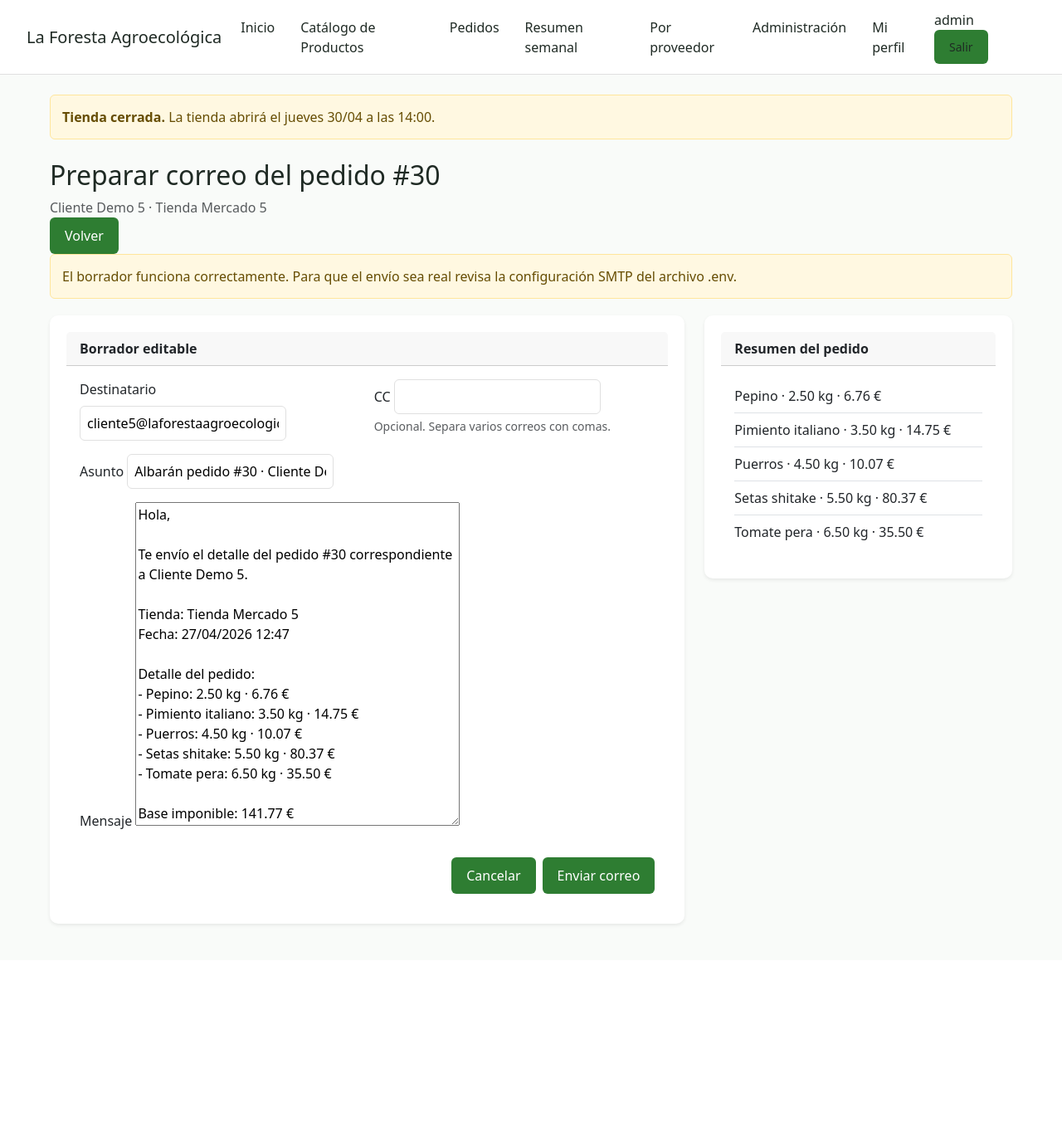
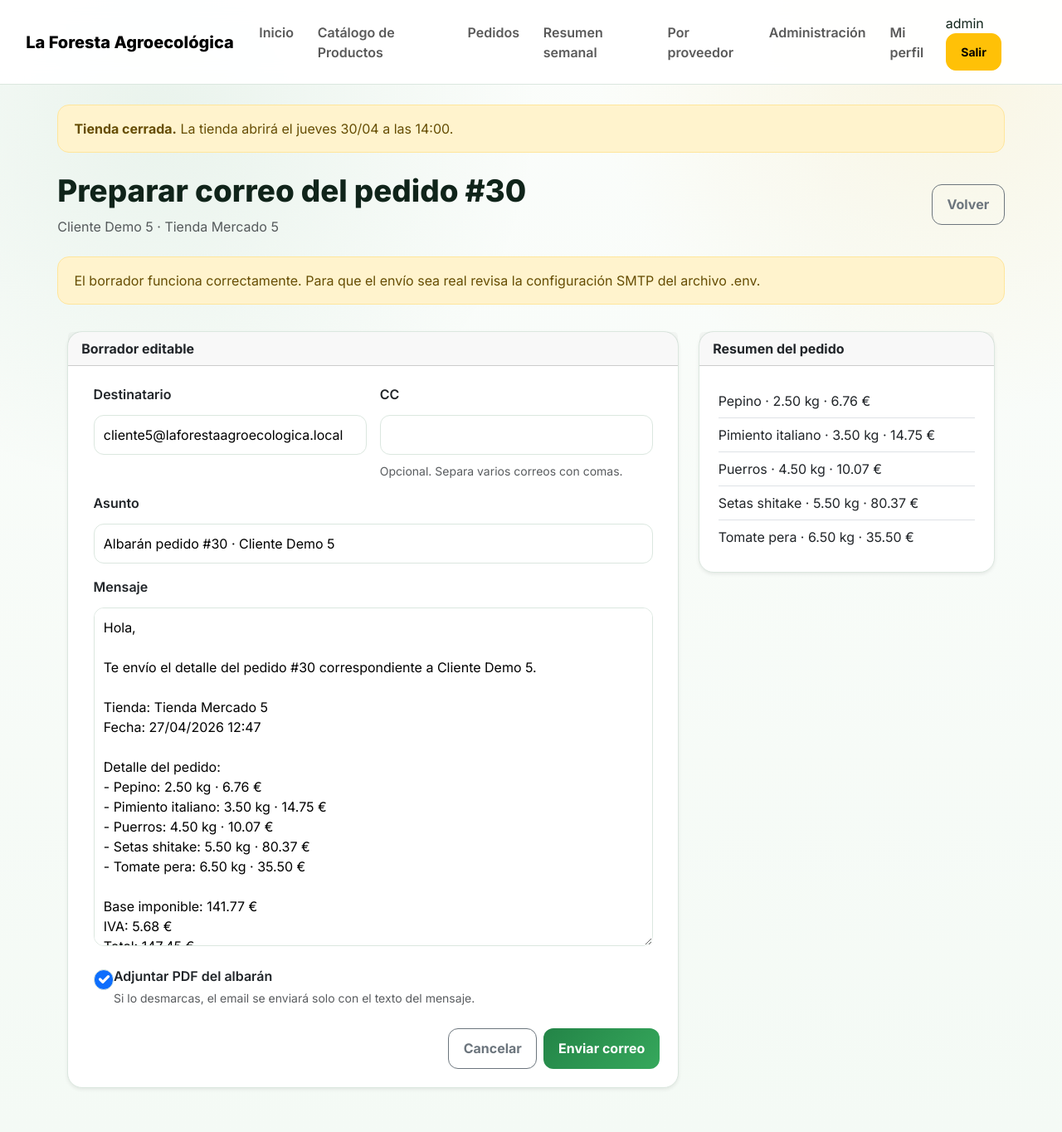
Before and after one commit to YonBer96/eco-tienda, a Django app: page /reportes/pedido/30/email/ in a window 1280 px wide. Shown: the whole page at 83% size. Before the commit the page ends 1116 px from the top, so only its background shows below. Run offline with Django 5.2, Linux system fonts and the light colour scheme; a user stored in the database is signed in; data comes from the database, SQL or seed files in the repository; both versions use the stored data as it was after the commit.

Commit message:
version final por corregir

```diff
--- a/reports/views.py
+++ b/reports/views.py
@@ -14,6 +14,10 @@ from catalog.models import Producto, Proveedor
 from orders.models import LineaPedido, OrderCycle, Pedido
 from .forms import EmailDraftForm
 from .utils import render_pdf
+from django.core.mail import EmailMessage
+from io import BytesIO
+from django.template.loader import render_to_string
+from xhtml2pdf import pisa
 
 
 def quantize_2(value):
@@ -243,22 +247,28 @@ def factura_pdf(request, pedido_id):
 
     return response
 
-
 @login_required
 def enviar_albaran_email(request, pedido_id):
-    pedido = get_object_or_404(Pedido.objects.select_related('cliente', 'tienda', 'usuario').prefetch_related('lineas'), pk=pedido_id)
+    pedido = get_object_or_404(
+        Pedido.objects.select_related('cliente', 'tienda', 'usuario').prefetch_related('lineas'),
+        pk=pedido_id
+    )
 
     if not request.user.is_superuser and pedido.usuario_id != request.user.id:
         raise Http404()
 
     initial = _pedido_email_initial(pedido)
+
     if not initial['to']:
         messages.error(request, 'No hay un correo configurado para este pedido o usuario.')
         return redirect('pedido_detail', pk=pedido.id)
 
     if request.method == 'POST':
         form = EmailDraftForm(request.POST)
+
         if form.is_valid():
+            attach_pdf = request.POST.get('attach_pdf') == 'on'
+
             email = EmailMessage(
                 subject=form.cleaned_data['subject'],
                 body=form.cleaned_data['body'],
@@ -266,13 +276,35 @@ def enviar_albaran_email(request, pedido_id):
                 to=[form.cleaned_data['to']],
                 cc=[x.strip() for x in form.cleaned_data['cc'].split(',') if x.strip()],
             )
+
+            if attach_pdf:
+                try:
+                    pdf_response = albaran_individual_pdf(request, pedido.id)
+                    email.attach(
+                        f'albaran_pedido_{pedido.id}.pdf',
+                        pdf_response.content,
+                        'application/pdf'
+                    )
+                except Exception as exc:
+                    messages.error(request, f'No se pudo generar el PDF del albarán: {exc}')
+                    return redirect('pedido_detail', pk=pedido.id)
+
             try:
                 email.send(fail_silently=False)
             except Exception as exc:
                 messages.error(request, f'No se pudo enviar el correo: {exc}')
             else:
                 extra = '' if _is_real_email_backend() else ' El proyecto está en modo consola; para envío real configura SMTP.'
-                messages.success(request, f'Borrador enviado correctamente a {form.cleaned_data["to"]}.{extra}')
+                if attach_pdf:
+                    messages.success(
+                        request,
+                        f'Correo enviado correctamente a {form.cleaned_data["to"]} con el PDF adjunto.{extra}'
+                    )
+                else:
+                    messages.success(
+                        request,
+                        f'Correo enviado correctamente a {form.cleaned_data["to"]} sin PDF adjunto.{extra}'
+                    )
                 return redirect('pedido_detail', pk=pedido.id)
     else:
         form = EmailDraftForm(initial=initial)
@@ -297,18 +329,23 @@ def enviar_albaran_email(request, pedido_id):
 def supplier_email_draft(request, proveedor_id):
     ciclo = get_cycle_or_latest(request.GET.get('ciclo_id'))
     proveedor = get_object_or_404(Proveedor, pk=proveedor_id)
+
     if not ciclo:
         messages.error(request, 'No hay ciclos disponibles.')
         return redirect('supplier_summary')
 
     initial = _supplier_email_initial(ciclo, proveedor)
+
     if not initial['to']:
         messages.error(request, 'El proveedor no tiene un correo configurado.')
         return redirect('supplier_summary')
 
     if request.method == 'POST':
         form = EmailDraftForm(request.POST)
+
         if form.is_valid():
+            attach_pdf = request.POST.get('attach_pdf') == 'on'
+
             email = EmailMessage(
                 subject=form.cleaned_data['subject'],
                 body=form.cleaned_data['body'],
@@ -316,13 +353,43 @@ def supplier_email_draft(request, proveedor_id):
                 to=[form.cleaned_data['to']],
                 cc=[x.strip() for x in form.cleaned_data['cc'].split(',') if x.strip()],
             )
+
+            if attach_pdf:
+                try:
+                    pdf_response = supplier_single_pdf(request, proveedor.id, ciclo.id)
+
+                    if not pdf_response.content:
+                        messages.error(request, 'El PDF del albarán se generó vacío.')
+                        return redirect('supplier_summary')
+
+                    email.attach(
+                        filename=f'albaran_proveedor_{proveedor.nombre}.pdf',
+                        content=pdf_response.content,
+                        mimetype='application/pdf',
+                    )
+
+                except Exception as exc:
+                    messages.error(request, f'No se pudo adjuntar el PDF del albarán: {exc}')
+                    return redirect('supplier_summary')
+
             try:
                 email.send(fail_silently=False)
             except Exception as exc:
                 messages.error(request, f'No se pudo enviar el correo: {exc}')
             else:
                 extra = '' if _is_real_email_backend() else ' El proyecto está en modo consola; para envío real configura SMTP.'
-                messages.success(request, f'Correo al proveedor enviado a {form.cleaned_data["to"]}.{extra}')
+
+                if attach_pdf:
+                    messages.success(
+                        request,
+                        f'Correo al proveedor enviado a {form.cleaned_data["to"]} con PDF adjunto.{extra}'
+                    )
+                else:
+                    messages.success(
+                        request,
+                        f'Correo al proveedor enviado a {form.cleaned_data["to"]} sin PDF adjunto.{extra}'
+                    )
+
                 return redirect('supplier_summary')
     else:
         form = EmailDraftForm(initial=initial)
@@ -402,3 +469,37 @@ def albaran_semanal_general_pdf(request, ciclo_id):
 @user_passes_test(lambda u: u.is_superuser)
 def albaran_por_proveedor_pdf(request, ciclo_id):
     return supplier_summary_pdf(request, ciclo_id=ciclo_id)
+
+@user_passes_test(lambda u: u.is_superuser)
+def supplier_single_pdf(request, proveedor_id, ciclo_id=None):
+    ciclo = get_cycle_or_latest(ciclo_id)
+    proveedor = get_object_or_404(Proveedor, pk=proveedor_id)
+
+    if not ciclo:
+        messages.error(request, 'No hay ciclos disponibles.')
+        return redirect('supplier_summary')
+
+    proveedor_data = build_supplier_summary(ciclo)
+
+    suppliers = [
+        s for s in proveedor_data['suppliers']
+        if s['id'] == proveedor.id
+    ]
+
+    response = render_pdf(
+        'reports/albaran_proveedores.html',
+        {
+            'ciclo': ciclo,
+            **proveedor_data,
+            'suppliers': suppliers,
+            'supplier_count': len(suppliers),
+            'generated_at': timezone.localtime(),
+        },
+        filename=f'albaran_{proveedor.nombre}_ciclo_{ciclo.id}.pdf'
+    )
+
+    if response is None:
+        messages.error(request, 'La generación de PDF no está disponible.')
+        return redirect('supplier_summary')
+
+    return response
--- a/static/css/styles.css
+++ b/static/css/styles.css
@@ -1,191 +1,231 @@
-/* =========================
-   BASE (ESCRITORIO PRIMERO)
-========================= */
-
 :root {
-    --green: #2e7d32;
-    --green-dark: #1b5e20;
-    --light: #f9fbf9;
-    --border: #e0e0e0;
-    --text: #1f2a24;
+    --bg: #f4faf5;
+    --panel: #ffffff;
+    --text: #10241a;
+    --muted: #5f6f66;
+    --green: #238447;
+    --green-dark: #176332;
+    --green-soft: #e8f5ec;
+    --line: #dbe7df;
+    --warning-bg: #fff6dc;
+    --warning-line: #f2d47b;
+    --shadow: 0 14px 35px rgba(20,60,35,.09);
+    --radius: 18px;
 }
 
-html {
-    font-size: 16px;
+* {
+    box-sizing: border-box;
 }
 
 body {
-    font-family: system-ui, -apple-system, sans-serif;
-    background: var(--light);
+    margin: 0;
+    font-family: Inter, system-ui, sans-serif;
     color: var(--text);
-    margin: 0;
-}
-
-/* CONTENEDORES */
-
-.container {
-    max-width: 1200px;
-    margin: auto;
-    padding: 20px;
+    background: radial-gradient(circle at 15% 10%, rgba(35,132,71,.08), transparent 28%), radial-gradient(circle at 90% 5%, rgba(242,212,123,.18), transparent 25%), linear-gradient(180deg, #fbfdfb 0%, var(--bg) 100%);
+    min-height: 100vh;
+    overflow-x: hidden;
 }
 
 /* NAVBAR */
-
 .navbar {
-    background: white;
-    border-bottom: 1px solid var(--border);
-    padding: 12px 20px;
+    background: rgba(255,255,255,.94) !important;
+    backdrop-filter: blur(12px);
+    border-bottom: 1px solid var(--line);
+    padding: 1rem 1.2rem;
 }
 
-    .navbar a {
-        margin-right: 15px;
-        color: var(--text);
-        font-weight: 500;
+.navbar-brand {
+    font-weight: 800;
 }
 
-/* TARJETAS */
+.nav-link {
+    font-weight: 600;
+    border-radius: 999px;
+    padding: .6rem .9rem !important;
+}
 
+    .nav-link:hover {
+        background: var(--green-soft);
+    }
+
+/* LAYOUT */
+.container {
+    max-width: 1180px;
+    padding: 2rem 1.2rem;
+}
+
+/* TITULOS */
+h1 {
+    font-size: 2.3rem;
+    font-weight: 850;
+    margin-bottom: .6rem;
+}
+
+h2 {
+    font-weight: 800;
+}
+
+p {
+    color: var(--muted);
+}
+
+/* ALERTAS */
+.alert {
+    border-radius: 14px;
+    padding: 1rem 1.2rem;
+    margin-bottom: 2rem;
+}
+
+/* CARDS */
 .card {
-    background: white;
-    border: 1px solid var(--border);
-    border-radius: 10px;
-    padding: 20px;
-    margin-bottom: 20px;
+    border-radius: var(--radius) !important;
+    border: 1px solid var(--line) !important;
+    box-shadow: var(--shadow);
+    margin-bottom: 1.8rem;
+}
+
+.card-body {
+    padding: 1.4rem !important;
 }
 
 /* BOTONES */
-
 .btn {
-    background: var(--green);
-    color: white;
-    border: none;
-    padding: 10px 18px;
-    border-radius: 6px;
-    cursor: pointer;
+    border-radius: 12px !important;
+    font-weight: 700 !important;
+    padding: .7rem 1.1rem !important;
 }
 
-    .btn:hover {
-        background: var(--green-dark);
+.btn-success {
+    background: linear-gradient(135deg,var(--green),#36a85c) !important;
+    border: none !important;
 }
 
-/* TITULOS */
-
-h1 {
-    font-size: 2rem;
-    margin-bottom: 10px;
+    .btn-success:hover {
+        background: linear-gradient(135deg,var(--green-dark),var(--green)) !important;
     }
 
-h2 {
-    font-size: 1.4rem;
+/* FORMULARIOS */
+.form-control, .form-select, textarea, input {
+    border-radius: 12px !important;
+    border: 1px solid var(--line) !important;
+    padding: .7rem !important;
 }
 
-/* TABLAS (ESCRITORIO BONITO) */
+    .form-control:focus {
+        border-color: var(--green) !important;
+        box-shadow: 0 0 0 .2rem rgba(35,132,71,.12) !important;
+    }
+
+/* PERFIL */
+.profile-address-field textarea {
+    width: 100%;
+    min-height: 110px;
+    max-height: 180px;
+    resize: vertical;
+}
+
+.card .row.g-3 > div {
+    display: flex;
+    flex-direction: column;
+    gap: .3rem;
+}
+
+.card .row.g-3 label {
+    font-weight: 600;
+}
+
+/* TABLAS */
+.table-responsive {
+    border-radius: var(--radius);
+    overflow-x: auto;
+    box-shadow: var(--shadow);
+}
 
 .table {
-    width: 100%;
-    border-collapse: collapse;
-    margin-top: 20px;
     background: white;
+    margin: 0 !important;
 }
 
     .table th {
-        background: #f1f5f1;
-        text-align: left;
-        padding: 12px;
-        font-size: 0.85rem;
+        background: #eef7f1;
         text-transform: uppercase;
-        border-bottom: 2px solid var(--border);
+        font-size: .8rem;
     }
 
     .table td {
-        padding: 12px;
-        border-bottom: 1px solid var(--border);
+        padding: 1rem !important;
     }
 
-    .table tr:hover {
-        background: #fafafa;
+        .table td .btn {
+            margin: .2rem;
         }
 
-/* INPUTS */
-
-input, select {
-    padding: 8px;
-    border-radius: 6px;
-    border: 1px solid var(--border);
+/* UNIDADES */
+.unit {
+    color: var(--muted);
+    font-size: .9em;
+    margin-left: .2rem;
 }
 
-/* ALERTAS */
-
-.alert {
-    padding: 14px;
-    border-radius: 6px;
-    margin-bottom: 20px;
+/* PAGE HERO */
+.page-hero {
+    display: flex;
+    justify-content: space-between;
+    align-items: center;
+    flex-wrap: wrap;
+    gap: 1rem;
+    margin-bottom: 1.5rem;
 }
 
-.alert-success {
-    background: #e8f5e9;
-    color: #2e7d32;
+/* FIX OVERFLOW */
+.row {
+    margin-left: 0;
+    margin-right: 0;
 }
 
-.alert-warning {
-    background: #fff8e1;
-}
-
-/* =========================
-   TABLET
-========================= */
-
-@media (max-width: 1024px) {
-    .container {
-        max-width: 95%;
-    }
-}
-
-/* =========================
-   MOVIL (SIN ROMPER ESCRITORIO)
-========================= */
-
-@media (max-width: 768px) {
-
-    .container {
-        padding: 12px;
-    }
-
-    h1 {
-        font-size: 1.5rem;
-    }
+/* RESPONSIVE */
+@media(max-width:768px) {
 
     .btn {
         width: 100%;
-        margin-bottom: 10px;
     }
 
-    /* TABLA → RESPONSIVE */
+    .page-hero {
+        flex-direction: column;
+        align-items: flex-start;
+    }
 
     .table thead {
         display: none;
     }
 
+    .table, .table tr, .table td {
+        display: block;
+        width: 100%;
+    }
+
         .table tr {
-        display: block;
-        margin-bottom: 15px;
-        border: 1px solid var(--border);
-        border-radius: 8px;
-        padding: 10px;
-        background: white;
+            border: 1px solid var(--line);
+            border-radius: 14px;
+            margin-bottom: 1rem;
+            padding: .8rem;
         }
 
         .table td {
             display: flex;
             justify-content: space-between;
-        border: none;
-        padding: 6px 0;
+            padding: .6rem 0 !important;
+            border-bottom: 1px solid #eee;
+        }
+
+            .table td:last-child {
+                border-bottom: 0;
             }
 
             .table td::before {
                 content: attr(data-label);
                 font-weight: bold;
-            font-size: 0.75rem;
-            color: #666;
+                font-size: .75rem;
+                color: var(--muted);
             }
 }
--- a/templates/accounts/profile_edit.html
+++ b/templates/accounts/profile_edit.html
@@ -15,7 +15,10 @@
             <div class="col-md-6">{{ user_form.last_name.label_tag }}{{ user_form.last_name }}</div>
             <div class="col-md-6">{{ user_form.email.label_tag }}{{ user_form.email }}</div>
             <div class="col-md-6">{{ profile_form.telefono.label_tag }}{{ profile_form.telefono }}</div>
-            <div class="col-12">{{ profile_form.direccion.label_tag }}{{ profile_form.direccion }}</div>
+            <div class="col-12 profile-address-field">
+                {{ profile_form.direccion.label_tag }}
+                {{ profile_form.direccion }}
+            </div>
           </div>
           <button class="btn btn-success mt-3">Guardar cambios</button>
         </form>
--- a/templates/reports/email_draft.html
+++ b/templates/reports/email_draft.html
@@ -9,50 +9,88 @@
         <a class="btn btn-outline-secondary" href="{% if back_id %}{% url back_url back_id %}{% else %}{% url back_url %}{% endif %}">Volver</a>
     </div>
 </div>
-{% if warning %}<div class="alert alert-warning">{{ warning }}</div>{% endif %}
+
+{% if warning %}
+<div class="alert alert-warning">{{ warning }}</div>
+{% endif %}
+
 <div class="row g-4">
     <div class="col-lg-8">
         <div class="card panel-card shadow-sm border-0">
-      <div class="card-header"><strong>Borrador editable</strong></div>
+            <div class="card-header">
+                <strong>Borrador editable</strong>
+            </div>
+
             <div class="card-body">
                 <form method="post">
                     {% csrf_token %}
+
                     <div class="row g-3">
                         <div class="col-md-6">
                             <label class="form-label">{{ form.to.label }}</label>
                             {{ form.to }}
                         </div>
+
                         <div class="col-md-6">
                             <label class="form-label">{{ form.cc.label }}</label>
                             {{ form.cc }}
                             <div class="form-text">{{ form.cc.help_text }}</div>
                         </div>
+
                         <div class="col-12">
                             <label class="form-label">{{ form.subject.label }}</label>
                             {{ form.subject }}
                         </div>
+
                         <div class="col-12">
                             <label class="form-label">{{ form.body.label }}</label>
                             {{ form.body }}
                         </div>
+
+                        <div class="col-12">
+                            <div class="form-check mt-2">
+                                <input class="form-check-input"
+                                       type="checkbox"
+                                       name="attach_pdf"
+                                       id="attach_pdf"
+                                       checked>
+                                <label class="form-check-label" for="attach_pdf">
+                                    Adjuntar PDF del albarán
+                                </label>
+                                <div class="form-text">
+                                    Si lo desmarcas, el email se enviará solo con el texto del mensaje.
                                 </div>
+                            </div>
+                        </div>
+                    </div>
+
                     <div class="d-flex justify-content-end gap-2 mt-4 flex-wrap">
-            <a class="btn btn-outline-secondary" href="{% if back_id %}{% url back_url back_id %}{% else %}{% url back_url %}{% endif %}">Cancelar</a>
-            <button class="btn btn-success" type="submit">{{ send_label }}</button>
+                        <a class="btn btn-outline-secondary" href="{% if back_id %}{% url back_url back_id %}{% else %}{% url back_url %}{% endif %}">
+                            Cancelar
+                        </a>
+                        <button class="btn btn-success" type="submit">
+                            {{ send_label }}
+                        </button>
                     </div>
                 </form>
             </div>
         </div>
     </div>
+
     <div class="col-lg-4">
         <div class="card panel-card shadow-sm border-0 sticky-summary">
-      <div class="card-header"><strong>{{ summary_title }}</strong></div>
+            <div class="card-header">
+                <strong>{{ summary_title }}</strong>
+            </div>
+
             <div class="card-body">
                 <ul class="list-group list-group-flush">
                     {% for item in summary_lines %}
                     <li class="list-group-item px-0">{{ item }}</li>
                     {% empty %}
-          <li class="list-group-item px-0 text-muted">No hay líneas para mostrar.</li>
+                    <li class="list-group-item px-0 text-muted">
+                        No hay líneas para mostrar.
+                    </li>
                     {% endfor %}
                 </ul>
             </div>
--- a/templates/reports/supplier_summary.html
+++ b/templates/reports/supplier_summary.html
@@ -15,7 +15,7 @@
       {% if supplier.email %}<a href="{% url 'supplier_email_draft' supplier.id %}?ciclo_id={{ ciclo.id }}" class="btn btn-outline-secondary btn-sm">Preparar email</a>{% endif %}
     </div>
   </div>
-  <div class="card-body"><div class="table-responsive"><table class="table table-striped mb-0"><thead><tr><th>Producto</th><th>Unidad</th><th>Total</th><th>Formato caja</th><th>Cajas</th><th>Resto suelto</th><th>Pedido a proveedor</th></tr></thead><tbody>{% for item in supplier.lineas %}<tr><td>{{ item.nombre_producto_snapshot }}</td><td>{{ item.unidad_medida_snapshot }}</td><td>{{ item.total_cantidad|qty2 }}</td><td>{% if item.formato_caja %}{{ item.formato_caja|qty2 }} {{ item.unidad_medida_snapshot }}{% else %}-{% endif %}</td><td>{% if item.cajas_completas != None %}{{ item.cajas_completas }}{% else %}-{% endif %}</td><td>{% if item.resto_suelto != None %}{{ item.resto_suelto|qty2 }} {{ item.unidad_medida_snapshot }}{% else %}-{% endif %}</td><td>{{ item.pedido_proveedor }}</td></tr>{% endfor %}</tbody></table></div></div>
+  <div class="card-body"><div class="table-responsive"><table class="table table-striped mb-0"><thead><tr><th>Producto</th><th>Unidad</th><th>Total</th><th>Formato caja</th><th>Cajas</th><th>Resto suelto</th><th>Pedido a proveedor</th></tr></thead><tbody>{% for item in supplier.lineas %}<tr><td>{{ item.nombre_producto_snapshot }}</td><td>{{ item.unidad_medida_snapshot }}</td><<td>{{ item.total_cantidad|qty2 }} <span class="unit">{{ item.unidad_medida_snapshot }}</span></td><td>{% if item.formato_caja %}{{ item.formato_caja|qty2 }} {{ item.unidad_medida_snapshot }}{% else %}-{% endif %}</td><td>{% if item.cajas_completas != None %}{{ item.cajas_completas }}{% else %}-{% endif %}</td><td>{% if item.resto_suelto != None %}{{ item.resto_suelto|qty2 }} {{ item.unidad_medida_snapshot }}{% else %}-{% endif %}</td><td>{{ item.pedido_proveedor }}</td></tr>{% endfor %}</tbody></table></div></div>
 </div>
 {% empty %}<div class="alert alert-info">No hay pedidos confirmados o no existe un ciclo activo.</div>{% endfor %}
 {% endblock %}
```
Also changed, not shown: templates/orders/pedido_detail.html (+9 -4 lines), db.sqlite3. Lines whose indentation alone changed are shown as unchanged.
